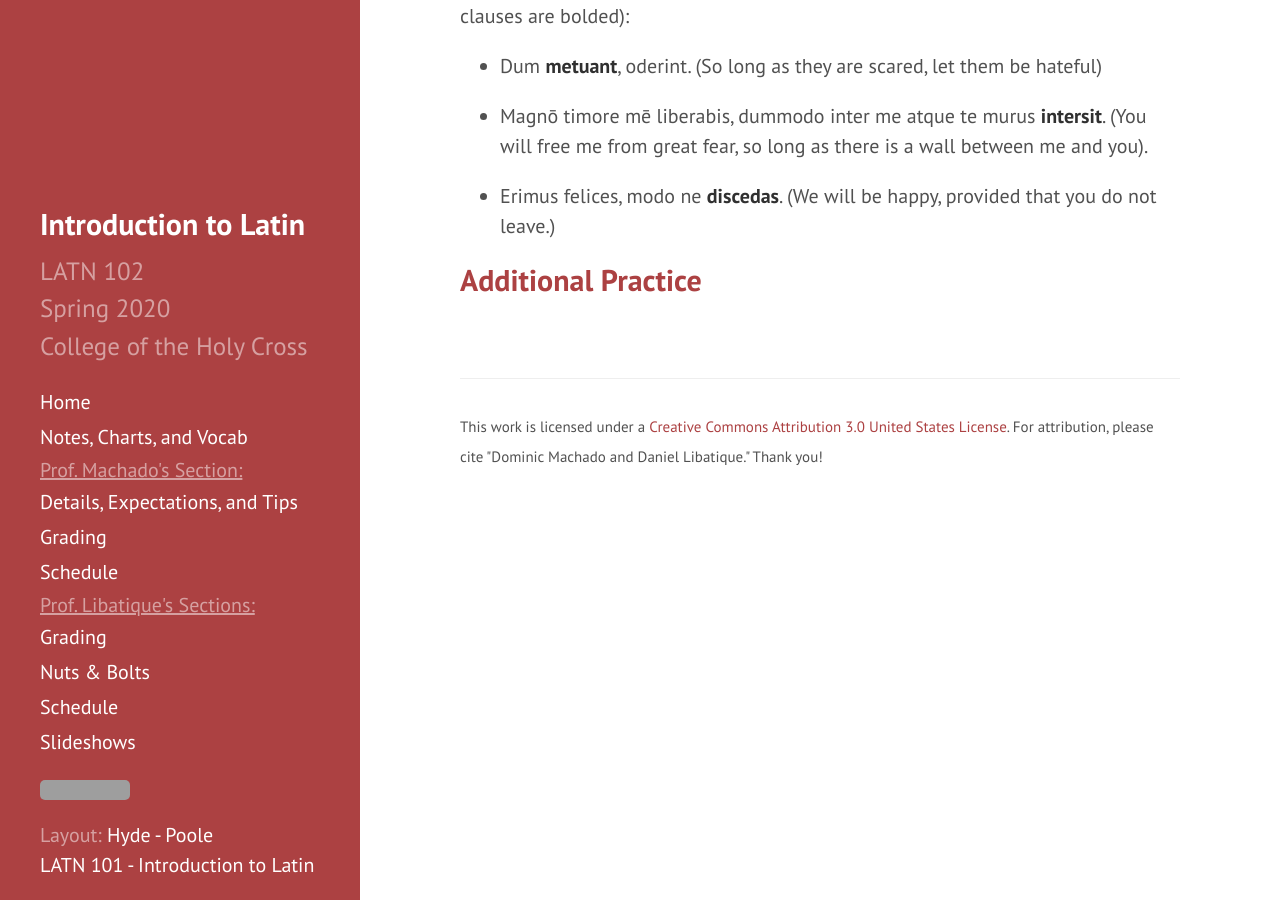
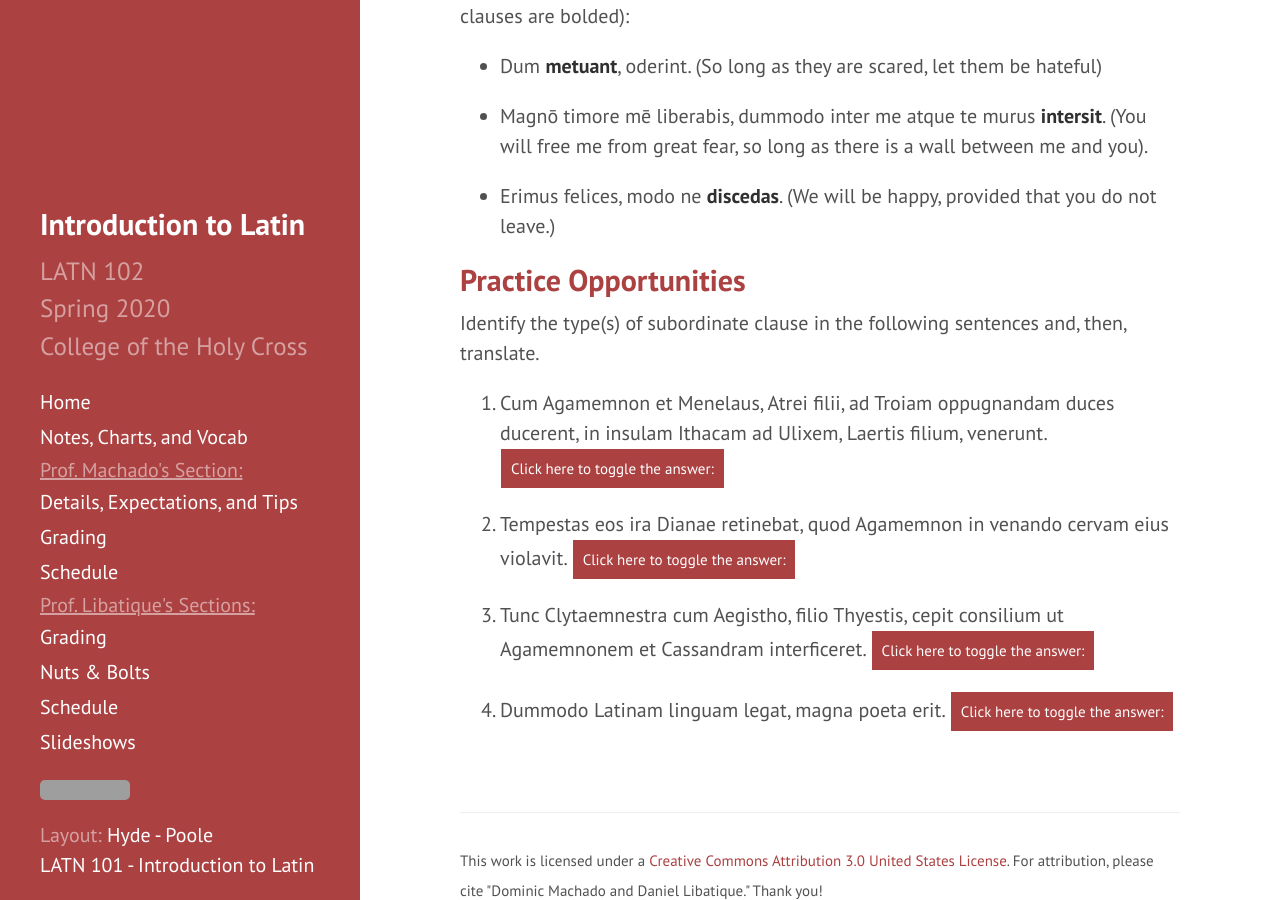
Before and after one commit to DLibatique/LATN102-S20, a Jekyll site: the page built from notes/15-proviso-clauses.md, in a window 1280 px wide and 900 px high, scrolled down 561 px. Built offline with Jekyll 4.4.1, drawn with Linux system fonts in a browser that asks for light colours; grey boxes are pictures that could not be loaded.

Commit message:
proviso practice added

```diff
--- a/notes/15-proviso-clauses.md
+++ b/notes/15-proviso-clauses.md
@@ -22,4 +22,18 @@ Below are some examples of proviso clauses (subjunctive verbs in the proviso cla
 
 - Erimus felices, modo ne **discedas**. (We will be happy, provided that you do not leave.)
 
-## Additional Practice
+## Practice Opportunities
+
+Identify the type(s) of subordinate clause in the following sentences and, then, translate.
+
+1. Cum Agamemnon et Menelaus, Atrei filii, ad Troiam oppugnandam duces ducerent, in insulam Ithacam ad Ulixem, Laertis filium, venerunt.
+<button onclick="toggleDisplay('prac1')">Click here to toggle the answer:</button> <span style="display: none;" id="prac1">circumstantial cum clause; When Agamenon and Menelaus were leading the (other) leader to besiege Troy, they came to the island of Ithaca to Ulysses, the son of Laertes."</span>
+
+2. Tempestas eos ira Dianae retinebat, quod Agamemnon in venando cervam eius violavit.
+<button onclick="toggleDisplay('prac2')">Click here to toggle the answer:</button> <span style="display: none;" id="prac2">causal clause (from point of view of author) with quod; A storm was retaining them on account of the wrath of Diana because Agamemnon harmed her deer in a hunt."</span>
+
+3. Tunc Clytaemnestra cum Aegistho, filio Thyestis, cepit consilium ut Agamemnonem et Cassandram interficeret.
+<button onclick="toggleDisplay('prac3')">Click here to toggle the answer:</button> <span style="display: none;" id="prac3">purpose clause with ut; Then Clytaemnestra took up a plan with Aegisthus, the son of Thyestes, to kill Agamenon and Cassandra."</span>
+
+4. Dummodo Latinam linguam legat, magna poeta erit.
+<button onclick="toggleDisplay('prac4')">Click here to toggle the answer:</button> <span style="display: none;" id="prac4">proviso clause with dummodo; Provided that she reads the Latin language, she will be a great poet."</span>
```
